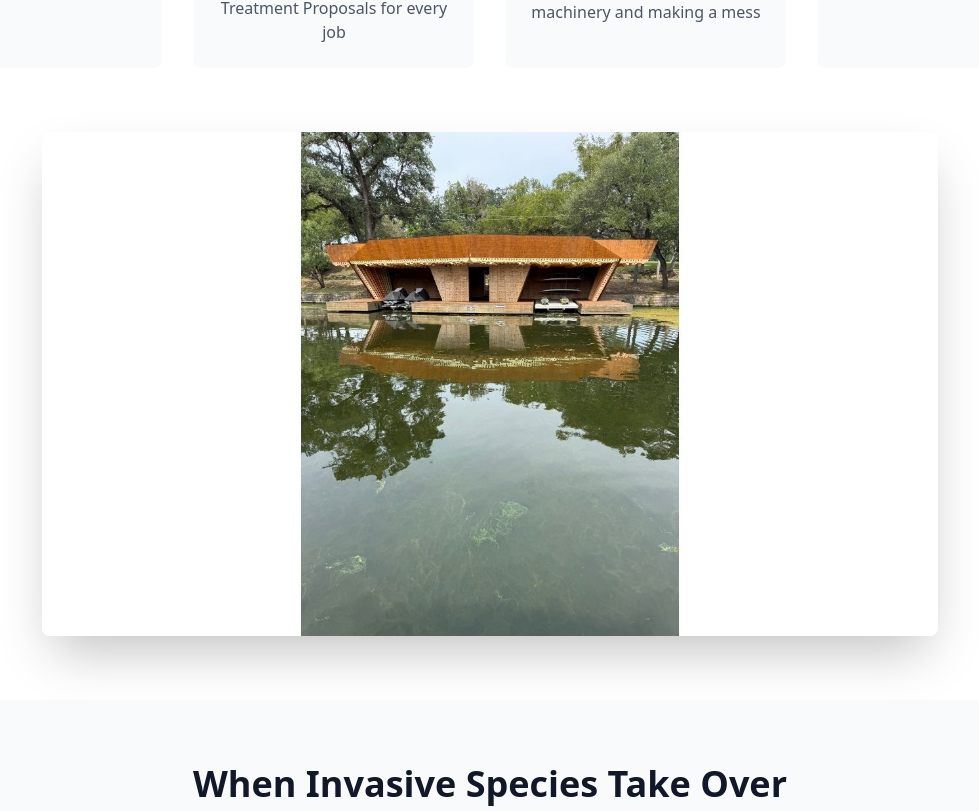
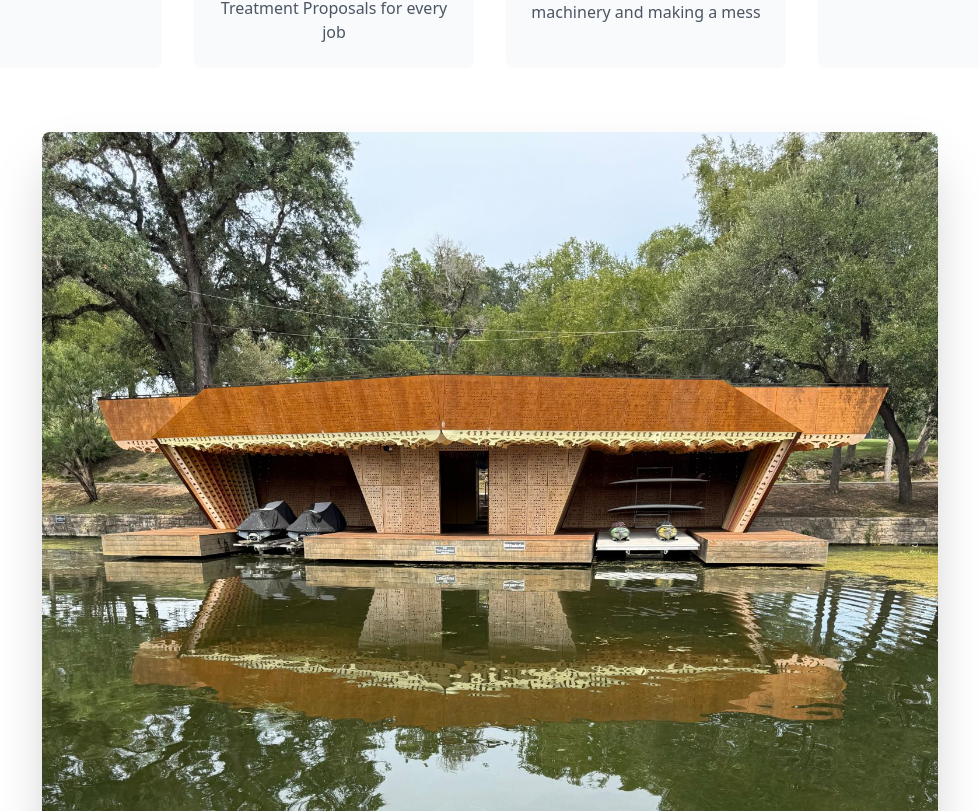
Before and after one commit to captainhomeservices/firstdraftrepository, a React (Vite) app: page / in a window 1280 px wide. Shown: the part 1329-2140 px from the top of the page, without its empty margins (150-1129 px from the left). Built offline with nearby package versions, Linux system fonts and the light colour scheme.

Commit message:
Updated HomePage.tsx

```diff
--- a/src/pages/HomePage.tsx
+++ b/src/pages/HomePage.tsx
@@ -202,7 +202,7 @@ const HomePage = () => {
           {/* Bridge Image under the boxes */}
           <div className="text-center">
             <img
-              src="/booth dock.jpg"
+              src="/dock.jpg"
               alt="Beautiful Lake Austin waterfront with clean, clear water after professional aquatic weed removal by Captain Home Services"
               className="rounded-lg shadow-2xl mx-auto w-full max-w-sm sm:max-w-md md:max-w-lg lg:max-w-2xl xl:max-w-4xl h-auto object-cover"
               loading="lazy"
```
